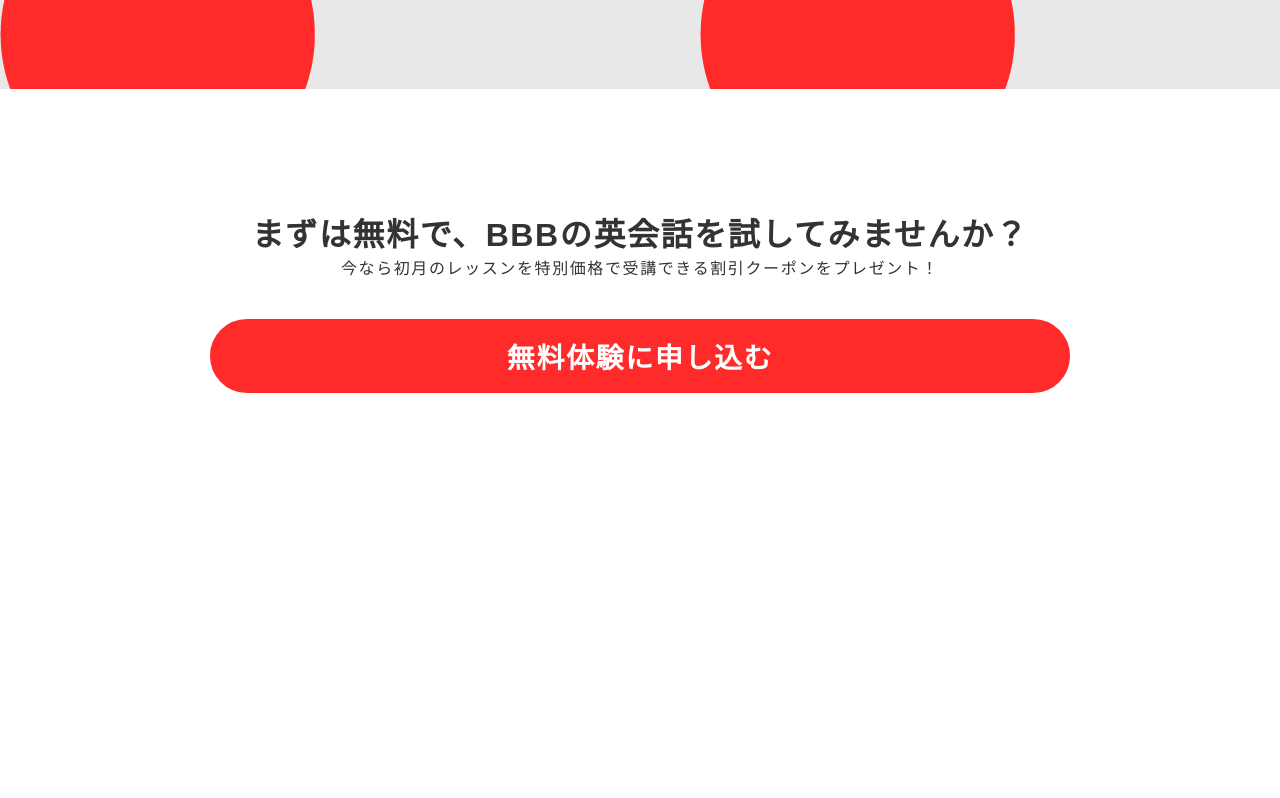
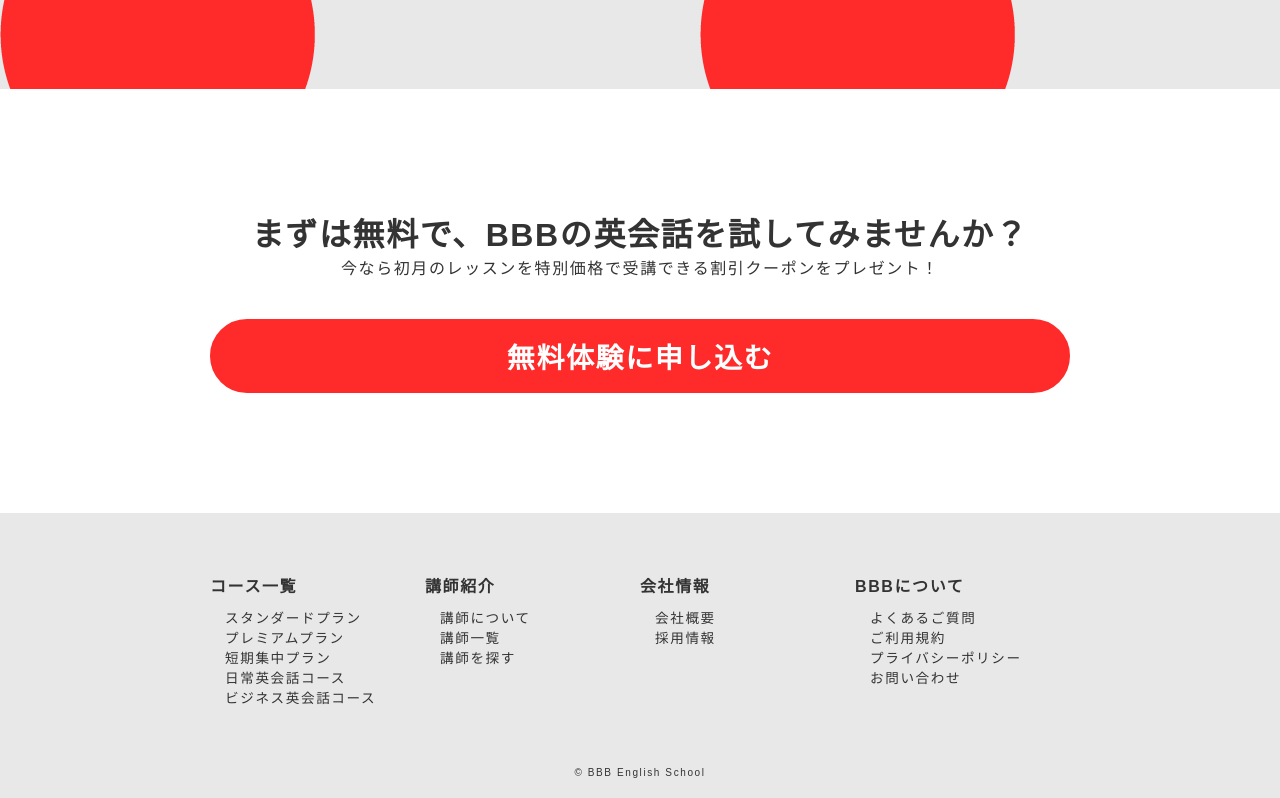
Before and after one commit to kenNuma/bbb, a plain HTML site: page index.html in a window 1280 px wide. Shown: the part 3411-4209 px from the top of the page. Before the commit the page ends 3924 px from the top, so only its background shows below. Drawn offline with nearby package versions, Linux system fonts and the light colour scheme; some packages are replaced by stand-ins of ours.

Commit message:
footer 完成

```diff
--- a/css/style.css
+++ b/css/style.css
@@ -139,6 +139,18 @@ nav a {
     border: white solid 1px;
     padding: 15px 35px;
     transition: 0.5s;
+    position: relative;
+}
+
+.hunberger-btn::after {
+    content: "";
+    width: 250px;
+    border-bottom: white solid 1px;
+    border-right: white solid 1px;
+    right: -5px;
+    bottom: -5px;
+    padding: 15px 35px;
+    position: absolute;
 }
 
 .hunberger-btn:hover {
@@ -422,3 +434,38 @@ nav a {
     background-color: transparent;
     color: #ff2a2a;
 }
+
+/*      footer      */
+footer {
+    background-color: #e8e8e8;
+    padding: 60px 0 20px 0;
+}
+
+.item-field {
+    display: grid;
+    grid-template-columns: repeat(4, 1fr);
+    margin-bottom: 60px;
+}
+
+.category-item p {
+    font-size: 1rem;
+    font-weight: bold;
+    margin-bottom: 10px;
+}
+
+.category-item li a {
+    font-size: 0.85rem;
+    color: #333;
+    margin-left: 15px;
+    transition: 0.3s;
+}
+
+.category-item li a:hover {
+    opacity: 0.8;
+}
+
+
+.footer-logo {
+    font-size: 0.625rem;
+    text-align: center;
+}
--- a/index.html
+++ b/index.html
@@ -142,4 +142,43 @@
             </div>
         </section>
     </main>
+    <footer>
+        <div class="item-field container">
+            <div class="category-item">
+                <p>コース一覧</p>
+                <ul>
+                    <li><a href="#">スタンダードプラン</a></li>
+                    <li><a href="#">プレミアムプラン</a></li>
+                    <li><a href="#">短期集中プラン</a></li>
+                    <li><a href="#">日常英会話コース</a></li>
+                    <li><a href="#">ビジネス英会話コース</a></li>
+                </ul>
+            </div>
+            <div class="category-item">
+                <p>講師紹介</p>
+                <ul>
+                    <li><a href="#">講師について</a></li>
+                    <li><a href="#">講師一覧</a></li>
+                    <li><a href="#">講師を探す</a></li>
+                </ul>
+            </div>
+            <div class="category-item">
+                <p>会社情報</p>
+                <ul>
+                    <li><a href="#">会社概要</a></li>
+                    <li><a href="#">採用情報</a></li>
+                </ul>
+            </div>
+            <div class="category-item">
+                <p>BBBについて</p>
+                <ul>
+                    <li><a href="#">よくあるご質問</a></li>
+                    <li><a href="#">ご利用規約</a></li>
+                    <li><a href="#">プライバシーポリシー</a></li>
+                    <li><a href="#">お問い合わせ</a></li>
+                </ul>
+            </div>
+        </div>
+        <p class="footer-logo">© BBB English School</p>
+    </footer>
 </html>
```
